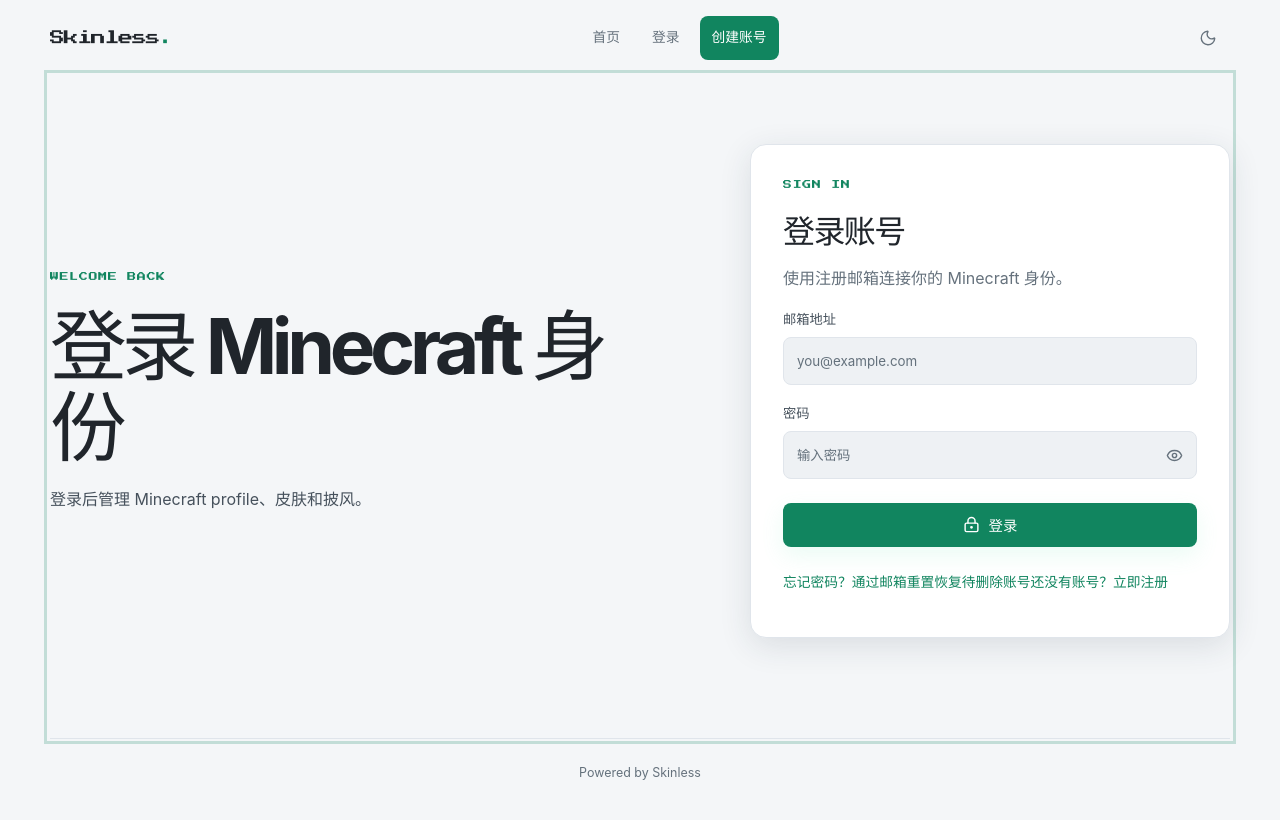
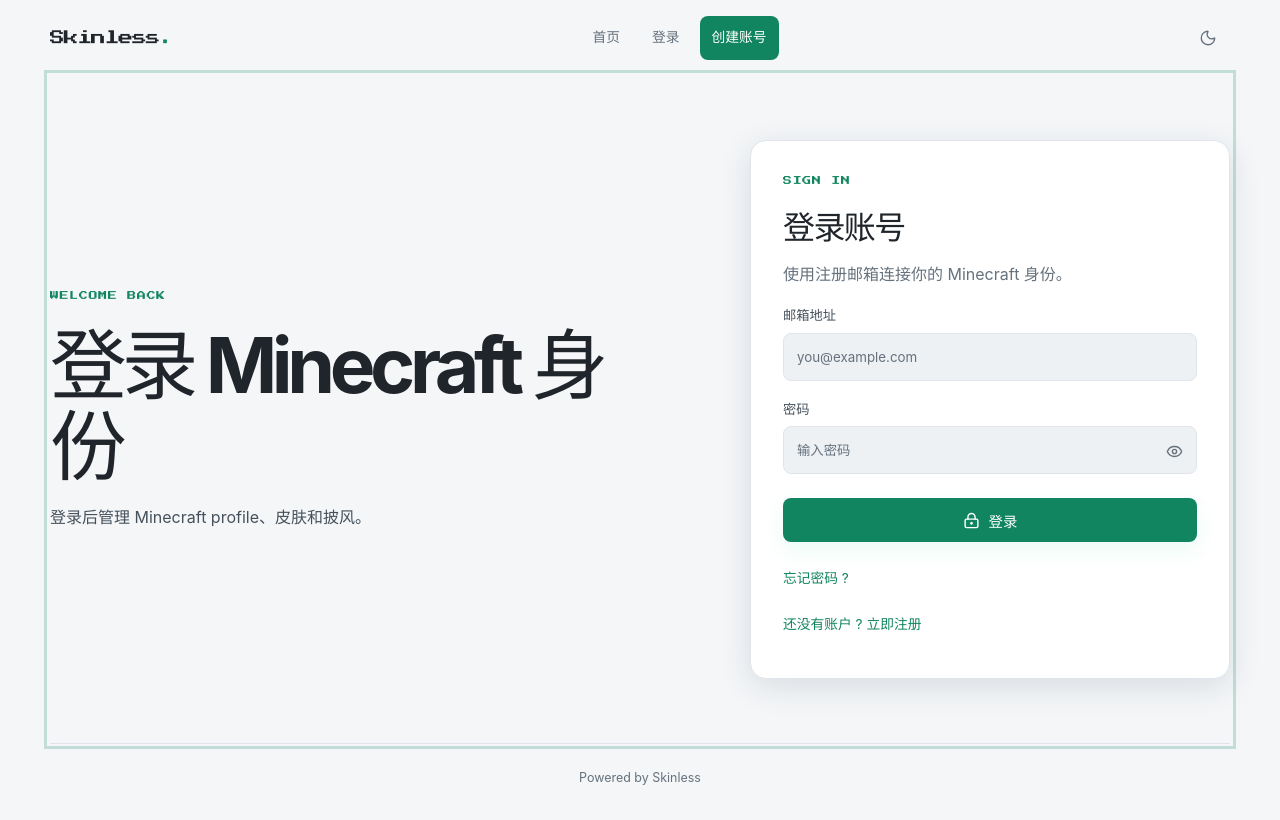
Before and after one commit to Enthusjast/Skinless, a Vue app in the folder frontend/: page /login in a window 1280 px wide. Built offline with nearby package versions, Linux system fonts and the light colour scheme; no server answers.

Commit message:
fix: streamline authentication form copy

```diff
--- a/frontend/src/styles.css
+++ b/frontend/src/styles.css
@@ -869,6 +869,14 @@
   color: var(--accent);
   font-size: 0.86rem;
 }
+.auth-links {
+  display: grid;
+  gap: 2px;
+  margin-top: 14px;
+}
+.auth-links .auth-link {
+  margin-top: 0;
+}
 .registration-actions {
   display: flex;
   flex-wrap: wrap;
--- a/frontend/src/views/LoginView.vue
+++ b/frontend/src/views/LoginView.vue
@@ -93,9 +93,10 @@
           <LockKeyhole :size="17" aria-hidden="true" />{{ auth.loading ? '登录中…' : '登录' }}
         </button>
       </form>
-      <RouterLink to="/forgot-password" class="auth-link">忘记密码？通过邮箱重置</RouterLink>
-      <RouterLink to="/restore-account" class="auth-link">恢复待删除账号</RouterLink>
-      <RouterLink to="/register" class="auth-link">还没有账号？立即注册</RouterLink>
+      <div class="auth-links">
+        <RouterLink to="/forgot-password" class="auth-link">忘记密码 ?</RouterLink>
+        <RouterLink to="/register" class="auth-link">还没有账户 ? 立即注册</RouterLink>
+      </div>
     </section>
   </section>
 </template>
--- a/frontend/src/views/RegisterView.vue
+++ b/frontend/src/views/RegisterView.vue
@@ -25,7 +25,6 @@
 });
 const busy = ref(false);
 const resendBusy = ref(false);
-const expiresAt = ref(0);
 const resendAt = ref(0);
 const clock = ref(Date.now());
 const showPassword = ref(false);
@@ -36,10 +35,6 @@
 const resendRemaining = computed(() =>
   Math.max(0, Math.ceil((resendAt.value - clock.value) / 1000)),
 );
-const codeRemaining = computed(() =>
-  Math.max(0, Math.ceil((expiresAt.value - clock.value) / 1000)),
-);
-
 function clearFeedback() {
   error.value = '';
   success.value = '';
@@ -103,10 +98,8 @@
     );
     challengeId.value = response.challengeId;
     code.value = '';
-    expiresAt.value = response.expiresAt;
     resendAt.value = response.resendAfter;
     step.value = 'verify';
-    success.value = '验证码已发送到你的邮箱，请在 10 分钟内完成验证。';
     await nextTick();
     codeInput.value?.focus();
   } catch (cause) {
@@ -140,7 +133,6 @@
   resendBusy.value = true;
   try {
     const response = await auth.registerResend(challengeId.value);
-    expiresAt.value = response.expiresAt;
     resendAt.value = response.resendAfter;
     code.value = '';
     success.value = '新的验证码已发送。';
@@ -313,14 +305,9 @@
             maxlength="6"
             placeholder="000000"
             :aria-invalid="Boolean(fieldError.code)"
-            :aria-describedby="
-              fieldError.code ? 'verification-code-error' : 'verification-code-help'
-            "
+            :aria-describedby="fieldError.code ? 'verification-code-error' : undefined"
             required
           />
-          <small id="verification-code-help"
-            >验证码剩余 {{ Math.ceil(codeRemaining / 60000) }} 分钟有效</small
-          >
           <small v-if="fieldError.code" id="verification-code-error" class="form-error">{{
             fieldError.code
           }}</small>
```
